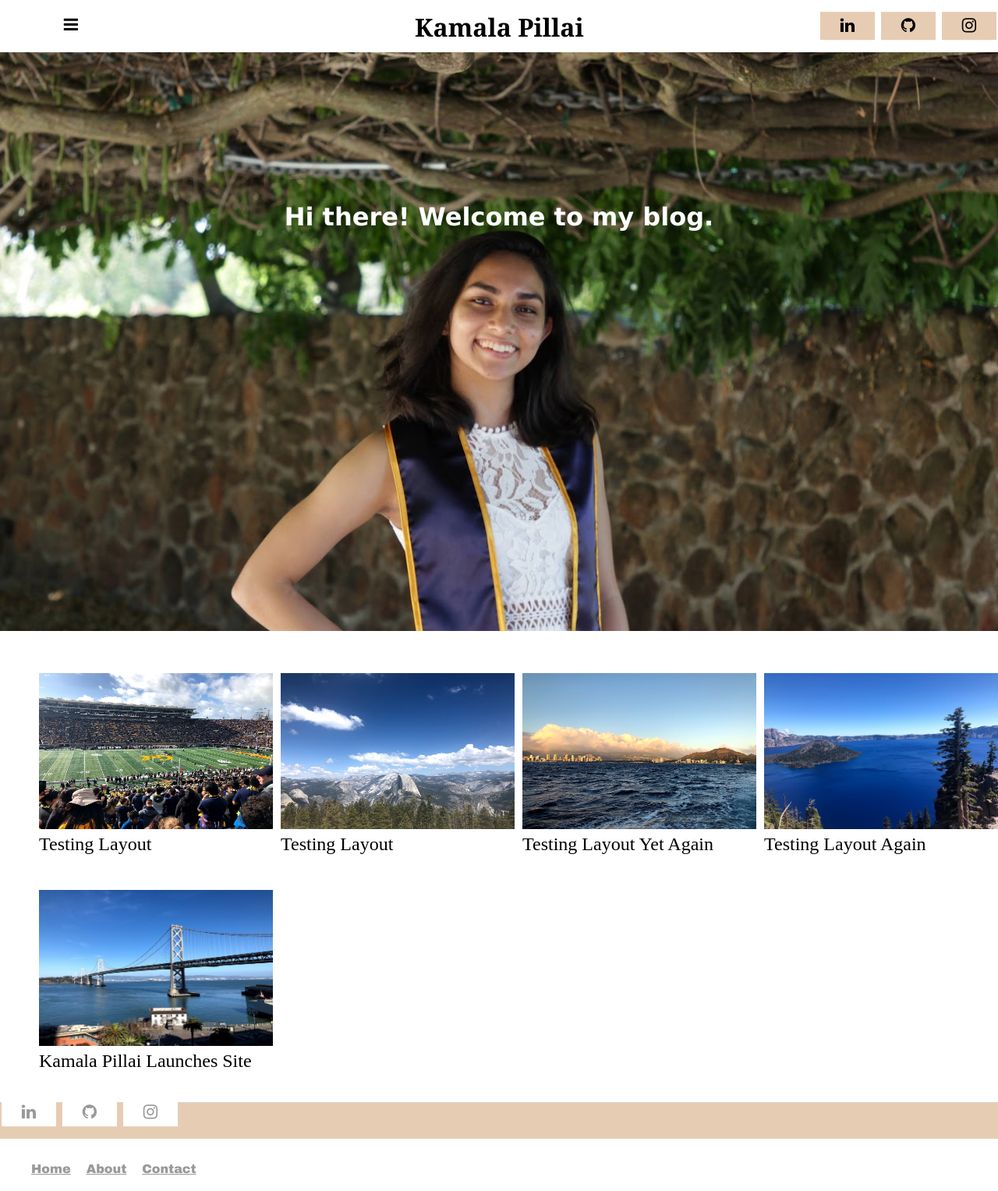
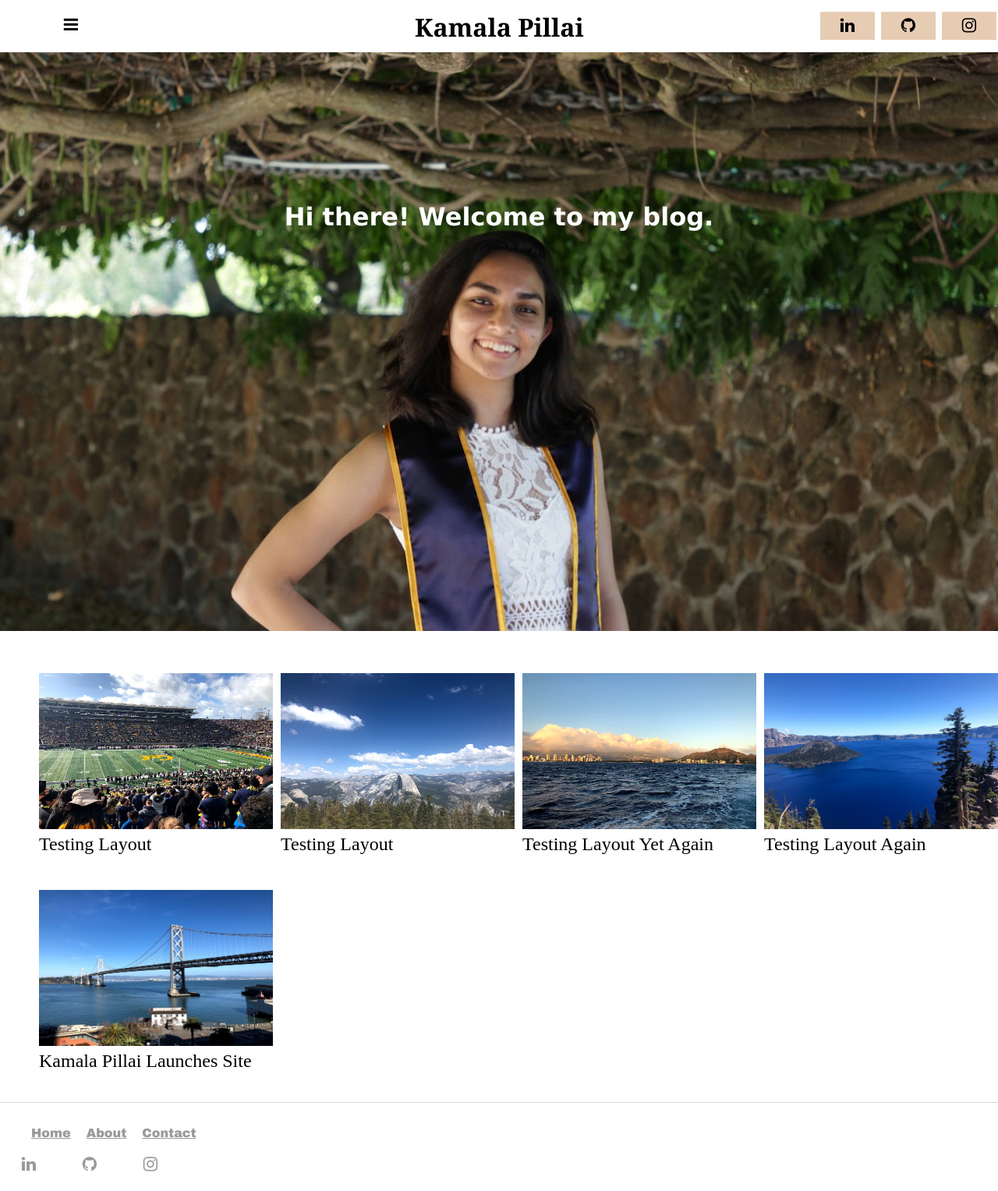
Before and after one commit to kpill/kpill.github.io, a Jekyll site: the page built from index.html, in a window 1280 px wide. Shown: the whole page at 78% size. Built offline with Jekyll 4.4.1, drawn with Linux system fonts in a browser that asks for light colours.

Commit message:
Update default.html

```diff
--- a/_layouts/default.html
+++ b/_layouts/default.html
@@ -36,18 +36,18 @@
 
 		</div><!-- /.container -->
 		<footer>
-			<div class="social-icons">
-				<a href="https://www.linkedin.com/in/kamala-pillai/" class="fa fa-linkedin fa-lg" target="_blank"></a>
-				<a href="https://github.com/kpill" class="fa fa-github fa-lg" target="_blank"></a>
-				<a href="https://www.instagram.com/kamalafood/?hl=en" class="fa fa-instagram fa-lg" target="_blank"></a>
-			</div>
-	    		<nav>
+			<nav>
 				<ul>
 	        			<li><a class= "nav" href="#">Home</a></li>
 		        		<li><a class= "nav" href="#">About</a></li>
 	        			<li><a class= "nav" href="#">Contact</a></li>
 				</ul>
 			</nav>
+			<div class="social-icons">
+				<a href="https://www.linkedin.com/in/kamala-pillai/" class="fa fa-linkedin fa-lg" target="_blank"></a>
+				<a href="https://github.com/kpill" class="fa fa-github fa-lg" target="_blank"></a>
+				<a href="https://www.instagram.com/kamalafood/?hl=en" class="fa fa-instagram fa-lg" target="_blank"></a>
+			</div>
 		</footer>
 		</body>
 	</html>
```
